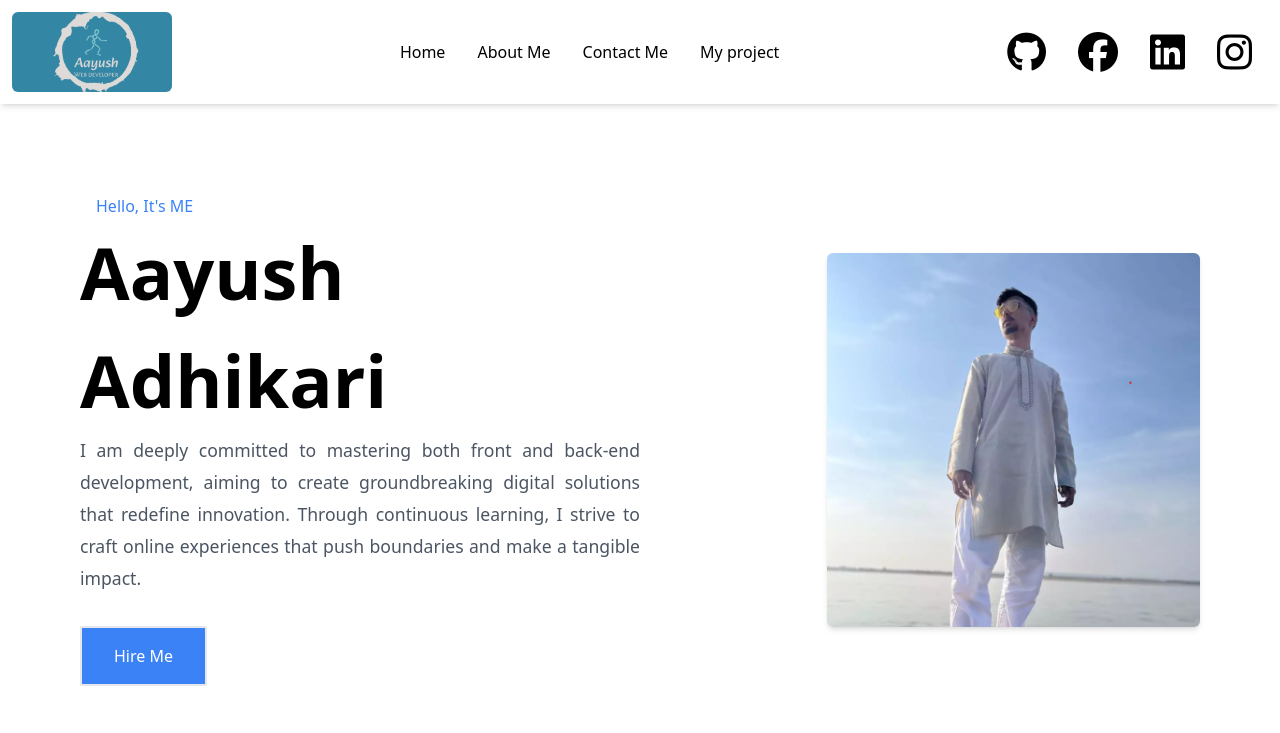
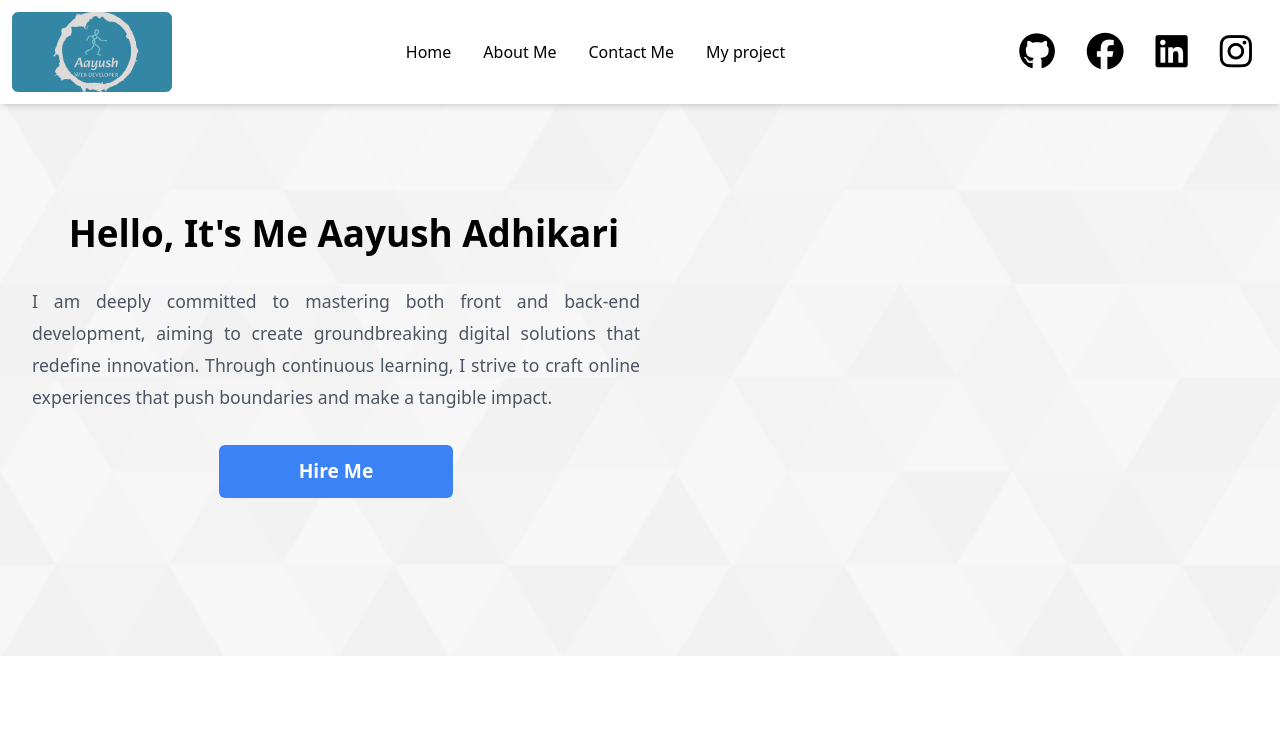
Before and after one commit to Aayush104/Tailwind_practise, a website: page index.html in a window 1280 px wide. Shown: the top 733 px of the page. Drawn offline with Linux system fonts and the light colour scheme.

Commit message:
First commit

```diff
--- a/index.html
+++ b/index.html
@@ -31,7 +31,7 @@
 
 
     <button class="p-2 lg:hidden" onclick="handleMenu()">
-        <i class="fa-solid fa-bars text-gray-600"></i>
+        <i class="fa-solid fa-bars text-gray-600 text-icons" ></i>
     </button>
     <div id="nav-dialog" class="hidden fixed lg:hidden bg-white inset-0 p-3">
         <div id="nav-bar" class="flex justify-between">
@@ -39,7 +39,7 @@
                 <img src="../img/Aayush_Logo.png" alt="Logo" class="w-40 h-20 object-cover rounded-md">
             </a>
             <button class="p-2 lg:hidden" onclick="handleMenu()">
-                <i class="fa-solid fa-xmark text-gray-600"></i>
+                <i class="fa-solid fa-xmark text-gray-600 text-icons"></i>
             </button>
         </div>
         <div class="mt-6 flex-col">
@@ -62,24 +62,21 @@
    </nav>
 
    <!-- Main section -->
-   <main class="mt-16">
+   <main class="mt-24">
     <!-- hero section -->
-    <div id="hero" class="min-h-screen flex  justify-between ">
-        <div class="mt-12 px-20 flex flex-col w-full items-center lg:flex-row lg:justify-between lg:-mt-12">
-            <div class="lg:w-1/2 w-full text-center">
-                <p class="text-blue-500 font-medium lg:ml-4 lg:text-left capitalize">Hello, It's ME</p>
-                <P class=" text-xl lg:text-2xl font-bold lg:text-left">Aayush Adhikari</P>
-                <p class="text-gray-600 text-center lg:text-justify lg:leading-8 text-base">
+    <div id="hero" class="mb-section flex  bg-[url('/img/bg.png')]  justify-between max-h-[120rem] min-h-[35rem] relative">
+        <div class="mt-12 px-8 flex flex-col w-full items-center lg:flex-row lg:justify-between lg:-mt-12">
+            <div class="lg:w-1/2 w-full flex flex-col items-center">
+                <p class=" font-bold text-center  text-xl lg:ml-4 lg:text-left capitalize">Hello, It's Me Aayush Adhikari</p>
+                <!-- <P class=" text-xl lg:text-2xl font-bold lg:text-left"></P> -->
+                <p class="text-gray-600 mt-6 text-center lg:text-justify lg:leading-8 text-base">
                     I am deeply committed to mastering both front and back-end development, aiming to create groundbreaking digital solutions that redefine innovation.
                      Through continuous learning, I strive to craft online experiences that push boundaries and make a tangible impact.</p>
 
-                     <button class="border-2 px-8 py-4 mt-8  bg-blue-500 rounded-sm text-white hover:text-base transition-all duration-700 ease-linear lg:flex hover:bg-primary ">Hire Me</button>
+                     <button class="border-2 px-20 py-3 mt-8 text-bt font-semibold border-none outline-none  bg-blue-500 rounded-md text-white hover:bg-sky-500 hover:-translate-y-2 transition-all duration-300 ease-linear lg:flex ">Hire Me</button>
                 </div>
 
-                <div class="lg:w-1/3 w-1/2">
-                    <img src="../img/image.png" class=" rounded-md shadow-md my-8" >
 
-                </div>
 
         </div>
 
@@ -89,9 +86,15 @@
     <div class="mx-section mb-section ">
         <h2 class="text-bt font-normal text-cyan-500 uppercase">About Me</h2>
         <p class="text-heading font-serif capitalize">Who is Aayush?</p>
-<div class="lg:flex justify-between">
+<div class="lg:flex justify-between gap-8">
 
-    <img src="../img/image.png" class="w-4/6 md:w-2/4 mx-auto my-0 block rounded-sm mt-4  lg:w-1/3">
+
+
+        <img src="../img/image.png" class="w-4/6 md:w-2/4 mx-auto my-0 block rounded-sm mt-4  lg:w-1/3">
+
+
+
+
     <div class="flex flex-col  mt-8 gap-6  lg:w-1/2">
         <span class=" text-emerald-600 font-medium  text-base text-center md:text-xlbt">
             Hey! I'm a Full-stack Developer, constantly learning, driven by curiosity and the joy of creating.
@@ -106,7 +109,10 @@
 </div>
     </div>
 
+<!-- My Project -->
+<div>
 
+</div>
 
    </main>
 
--- a/tailwind.config.js
+++ b/tailwind.config.js
@@ -14,9 +14,10 @@ module.exports = {
         'xlbt':'1.8rem',
         'bt':'1.2rem',
         'lg': '2rem',
-        'xl': '2.5rem',
+        'xl': '2.3rem',
+        'icons':'1.6rem',
         'heading':'2.8rem' ,
-        '2xl': '4.5rem',
+        '2xl': '3.8rem',
         '3xl': '1.875rem',
 
       },
@@ -25,7 +26,13 @@ module.exports = {
         'lg': "25rem"
       },
       margin:{
-        'section':'4rem'
+        'section':'5rem'
+      },
+      backgroundImage:{
+        "hero":"url('/img/bg.png')"
+      },
+      height:{
+        "full":"85vh",
       }
     },
   },
```
Also changed, not shown: img/bg.png (added), img/main-page.png (deleted), output.css.
